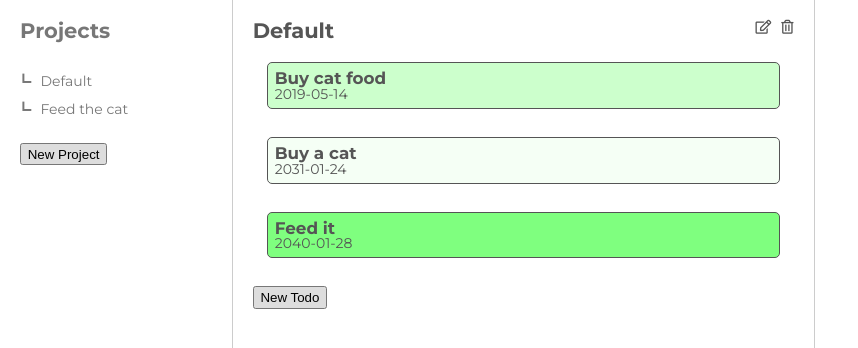
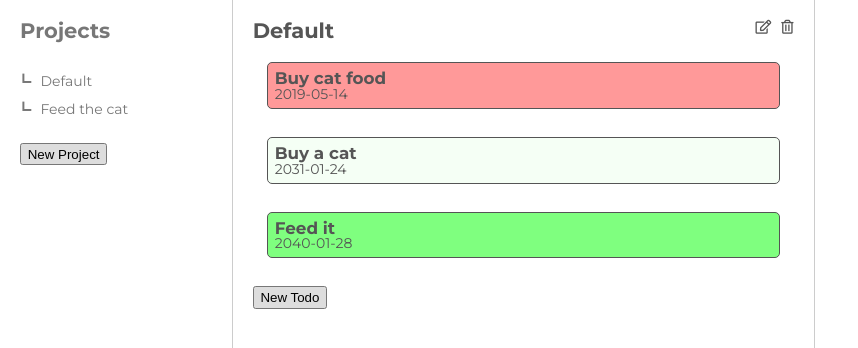
Before and after one commit to pudu87/todo-list, a website built with webpack: page dist/index.html in a window 1280 px wide. Both pictures are taken after a click on the item "Default". Shown: the top 348 px of the page, without its empty margins (0-858 px from the left). Built offline with nearby package versions, Linux system fonts and the light colour scheme.

Commit message:
change background for overdue todos

```diff
--- a/src/dataOps.js
+++ b/src/dataOps.js
@@ -67,10 +67,13 @@ function sortTodos(todos) {
   todos.sort((a, b) => a.dueDate > b.dueDate);
   return todos;
 }
+function checkIfOverdue(todo) {
+  return new Date() > new Date(todo.dueDate);
+}
 
 export {
   createProject, updateProject, deleteProject,
   createTodo, updateTodo, deleteTodo,
   findProject, findTodos, findTodo,
-  sortTodos
+  sortTodos, checkIfOverdue
 }
--- a/src/projectDisplay.js
+++ b/src/projectDisplay.js
@@ -2,7 +2,7 @@ import { todos } from './data.js'
 import {
   updateProject, deleteProject,
   findProject, findTodo,
-  sortTodos
+  sortTodos, checkIfOverdue
 } from './dataOps.js'
 import { showProjects } from './projectsDisplay.js'
 import { showTodo, toggleUpdateTodoForm } from './todoDisplay.js'
@@ -107,6 +107,7 @@ function addTodos(project, pTodos) {
   sortedTodos.forEach(todo => {
     let li = addChild(ul, 'li', '', `todo_${todo.id}`);
     li.classList.add(`${todo.priority}-priority`);
+    checkIfOverdue(todo) ? li.classList.add('overdue') : 0;
     addChild(li, 'h2', todo.title);
     addChild(li, 'div', dateToString(todo.dueDate));
   })
--- a/src/todoDisplay.js
+++ b/src/todoDisplay.js
@@ -6,8 +6,6 @@ import { showProject } from './projectDisplay.js'
 import { clearTodoSection,
   addChild, dateToString
 } from './displayOps'
-
-/// Todo
 
 const section = document.querySelector('#todo');
 const deleteMsg = 'Do you really want to delete this todo?';
```
Also changed, not shown: dist/main.js, dist/styles/main.css, dist/styles/scss/main.scss.
